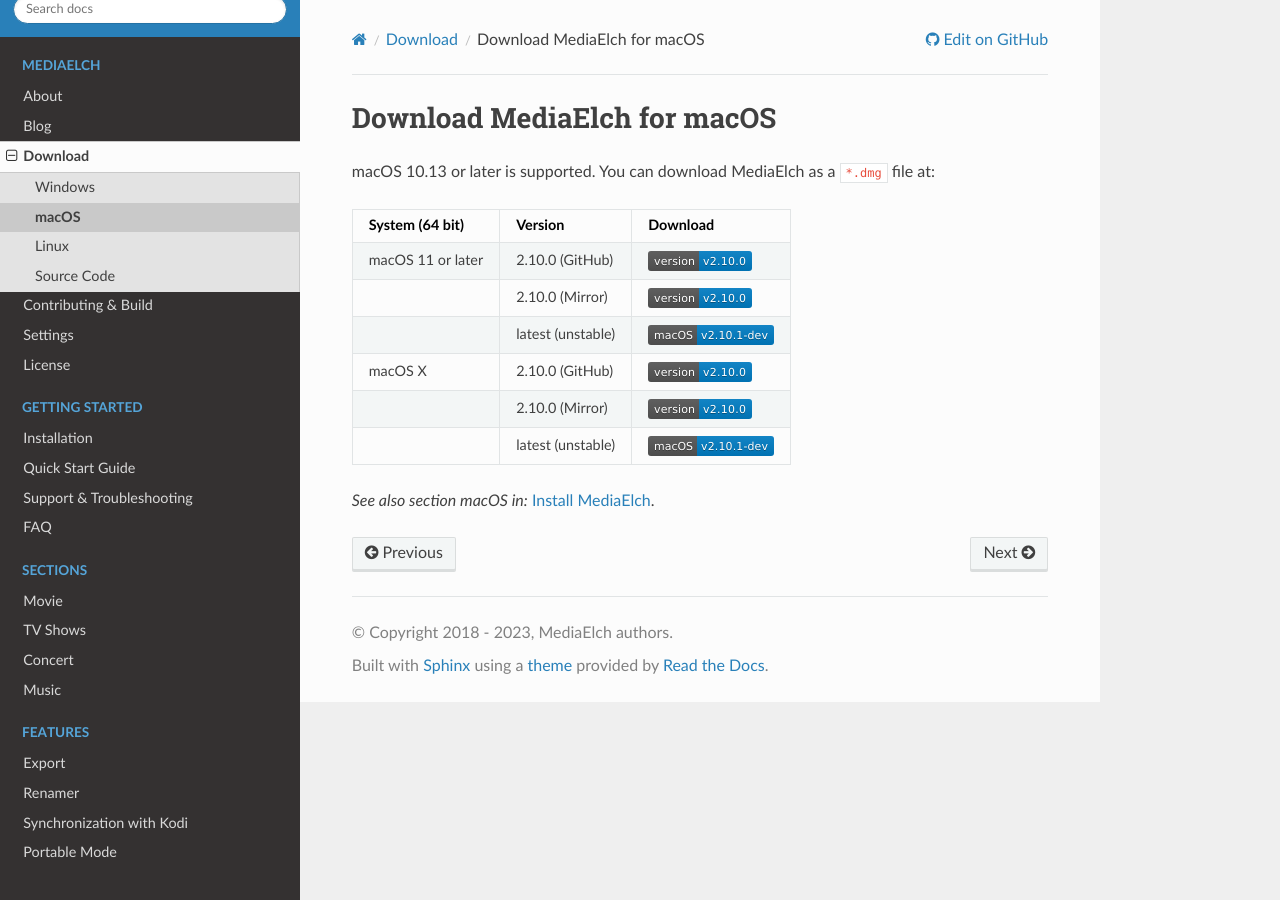
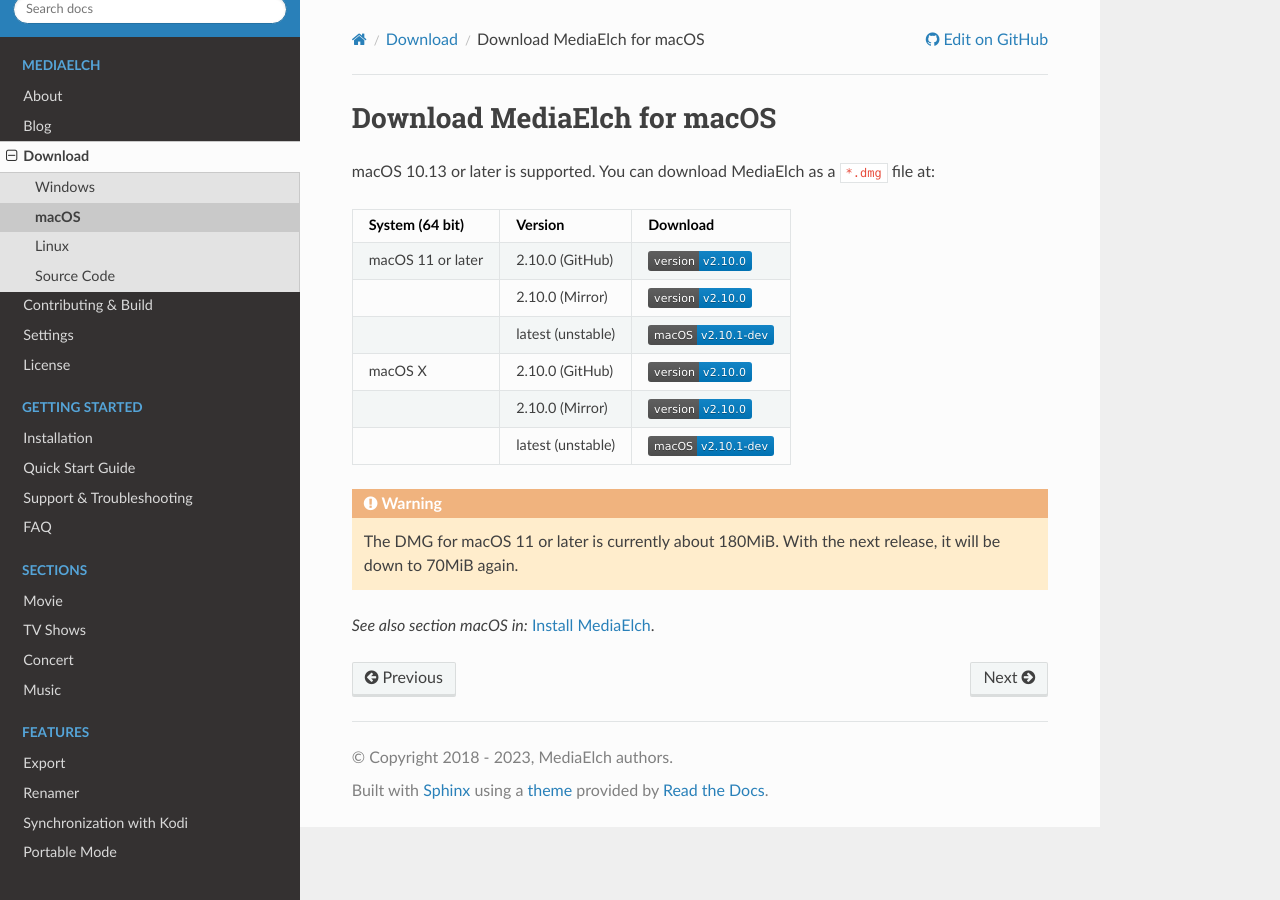
Before and after one commit to mediaelch/mediaelch-doc, a Sphinx documentation site: the page built from docs/source/download/macOS.rst, in a window 1280 px wide. Built offline with Sphinx 7.4.7 and the Read the Docs theme 2.0.0, drawn with Linux system fonts in a browser that asks for light colours; pages that are not in the unit, such as notebooks, are missing from menus.

Commit message:
doc: Add note about large macOS DMG

```diff
--- a/docs/source/download/macOS.rst
+++ b/docs/source/download/macOS.rst
@@ -21,6 +21,12 @@
 +-------------------+--------------------+-----------------------------------------------+
 
 
+.. warning::
+
+   The DMG for macOS 11 or later is currently about 180MiB.
+   With the next release, it will be down to 70MiB again.
+
+
 *See also section macOS in:* :doc:`Install MediaElch <../installation>`.
 
 
```
